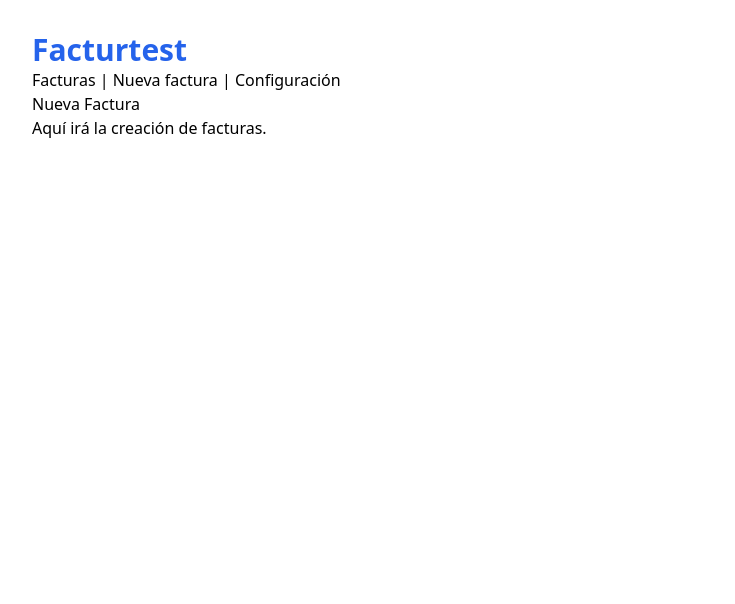
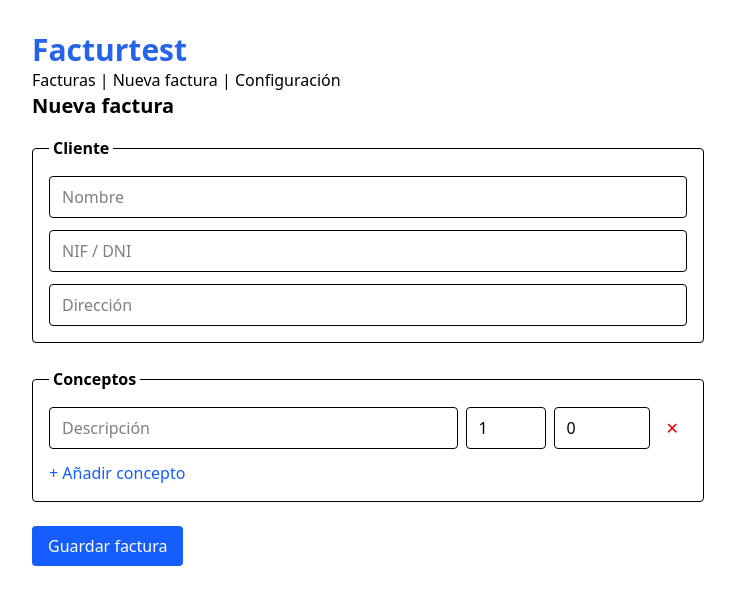
Before and after one commit to sarajouberta/Facturtest, a React (Vite) app: page /nueva-factura in a window 1280 px wide. Shown: the top 604 px of the page, without its empty margins (190-925 px from the left). Built offline with nearby package versions, Linux system fonts and the light colour scheme.

Commit message:
feat: se añade formulario de factura con líneas de concepto dinámicas

```diff
--- a/src/pages/NuevaFactura.jsx
+++ b/src/pages/NuevaFactura.jsx
@@ -1,10 +1,112 @@
+import { useForm, useFieldArray } from 'react-hook-form'
+
 function NuevaFactura() {
-    return (
-      <div>
-        <h2>Nueva Factura</h2>
-        <p>Aquí irá la creación de facturas.</p>
-      </div>
-    )
+  const { register, control, handleSubmit } = useForm({
+    //defaultvalues: se define la forma inicial del formulario:
+    defaultValues: {
+      cliente: { nombre: '', nif: '', direccion: '' },
+      conceptos: [{ descripcion: '', cantidad: 1, precioUnitario: 0 }],
+      iva: 21,
+    },
+  })
+
+  /*useFieldArray gestiona la lista dinámica de conceptos = es un hook de React que da acceso a
+    capacidades dentro de un "componente"(), como guardar estado, ejecutar código en ciertos momentos...
+    Recibe: control, que conecta con el formulario, y name ("conceptos"), qué campo es el arrya
+
+    Nota: un hook se puede ver como algo parecido a la inyección de dependencias: en vez de que tú montes a mano toda la maquinaria (el estado, la suscripción a eventos, la conexión
+    al formulario), pides esa capacidad llamando al hook y React te la "inyecta" ya lista para usar
+    1. Solo se llaman en el nivel superior del componente — nunca dentro de un if, un bucle o una función anidada. Siempre al principio, "en el cuerpo" del componente.
+    2. Solo dentro de componentes React (o de otros hooks), no en funciones normales*/
+  const { fields, append, remove } = useFieldArray({
+    control,
+    name: 'conceptos',
+  })
+
+  const onSubmit = (datos) => {
+    console.log('Factura:', datos) //de momento, solo lo mostramos
   }
 
-  export default NuevaFactura
+  /*..register: se registra un campo dentro del array: usando la ruta con el índice. React Hook Form entiende esa notación con puntos y
+  construye el objeto anidado
+  valueAsNumberr: por defecto, los <input> devuelvent texto*/
+  return (
+    <div className="max-w-2xl">
+      <h2 className="text-xl font-bold mb-4">Nueva factura</h2>
+
+      <form onSubmit={handleSubmit(onSubmit)} className="flex flex-col gap-6">
+
+        {/* Datos del cliente */}
+        <fieldset className="flex flex-col gap-3 border rounded p-4">
+          <legend className="font-semibold px-1">Cliente</legend>
+
+          <input
+            className="border rounded px-3 py-2"
+            placeholder="Nombre"
+            {...register('cliente.nombre')}
+          />
+          <input
+            className="border rounded px-3 py-2"
+            placeholder="NIF / DNI"
+            {...register('cliente.nif')}
+          />
+          <input
+            className="border rounded px-3 py-2"
+            placeholder="Dirección"
+            {...register('cliente.direccion')}
+          />
+        </fieldset>
+
+        {/* Líneas de concepto */}
+        <fieldset className="flex flex-col gap-3 border rounded p-4">
+          <legend className="font-semibold px-1">Conceptos</legend>
+          {fields.map((field, index) => (
+            <div key={field.id} className="flex gap-2 items-center">
+              <input
+                className="border rounded px-3 py-2 flex-1"
+                placeholder="Descripción"
+                {...register(`conceptos.${index}.descripcion`)}
+              />
+              <input
+                type="number"
+                className="border rounded px-3 py-2 w-20"
+                placeholder="Cant."
+                {...register(`conceptos.${index}.cantidad`, { valueAsNumber: true })}
+              />
+              <input
+                type="number"
+                step="0.01"
+                className="border rounded px-3 py-2 w-24"
+                placeholder="Precio"
+                {...register(`conceptos.${index}.precioUnitario`, { valueAsNumber: true })}
+              />
+              <button
+                type="button"
+                onClick={() => remove(index)}
+                className="text-red-600 px-2"
+              >
+                ✕
+              </button>
+            </div>
+          ))}
+
+          <button
+            type="button"
+            onClick={() => append({ descripcion: '', cantidad: 1, precioUnitario: 0 })}
+            className="text-blue-600 self-start"
+          >
+            + Añadir concepto
+          </button>
+        </fieldset>
+        <button
+          type="submit"
+          className="bg-blue-600 text-white rounded px-4 py-2 font-medium self-start"
+        >
+          Guardar factura
+        </button>
+      </form>
+    </div>
+  )
+}
+
+export default NuevaFactura
```
